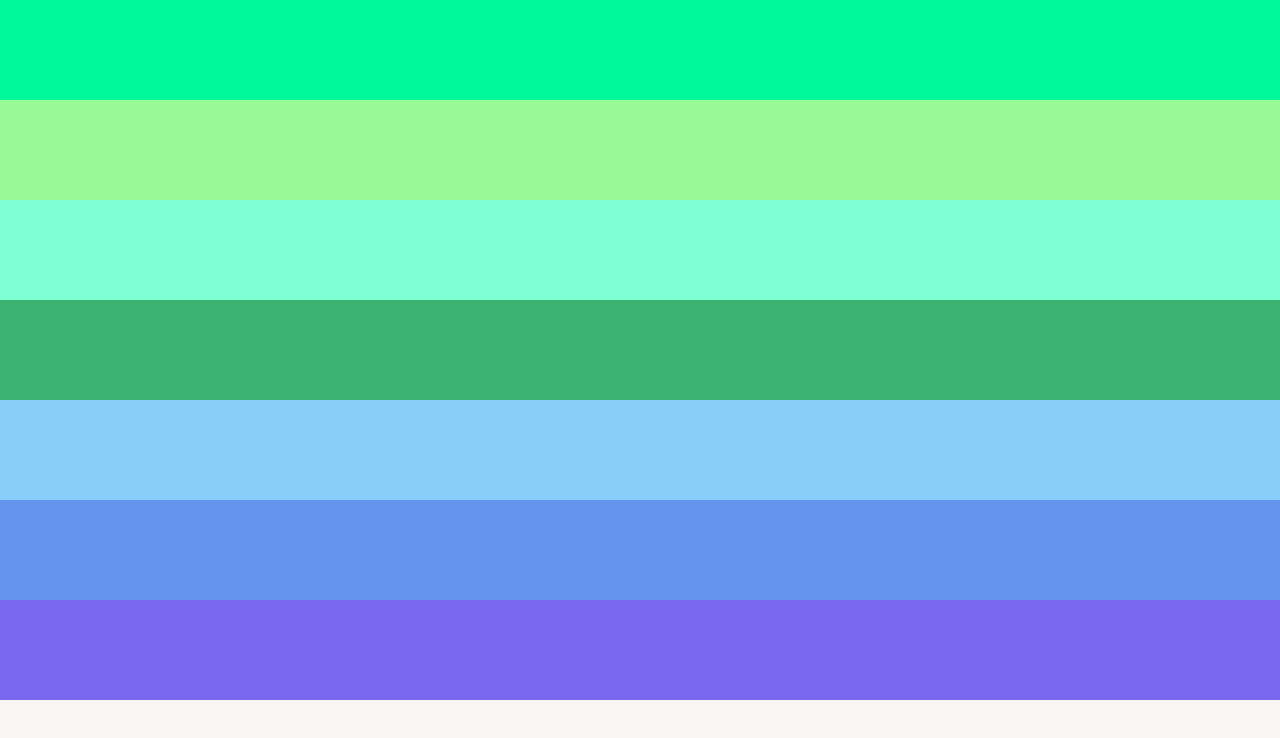
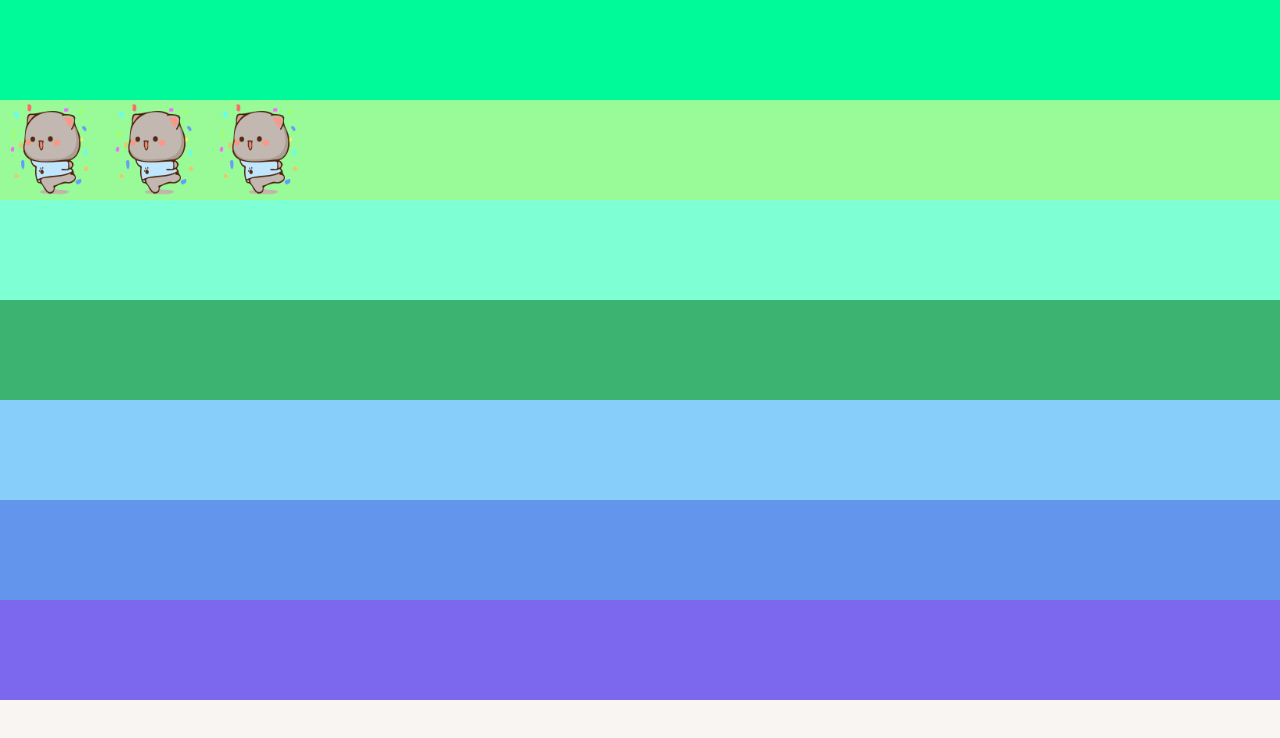
Before and after one commit to AlinaShilishpanova/Vova-s-25th-Birthday, a plain HTML site: page index.html in a window 1280 px wide. Drawn offline with Linux system fonts and the light colour scheme; a web font is replaced by a local one.

Commit message:
Котики (3 шт.)

```diff
--- a/index.html
+++ b/index.html
@@ -4,12 +4,12 @@
     <meta charset="UTF-8" />
     <meta http-equiv="X-UA-Compatible" content="IE=edge" />
     <meta name="viewport" content="width=device-width, initial-scale=1.0" />
-    <title>С днем рождения, хлебо-булочный завод!</title>
-    <link rel="icon" href="favicon.ico">   <!-- СКОРРЕКТИРОВАТЬ ССЫЛКУ -->
-    <link rel="icon" href="favicon.ico" sizes="any">   <!-- СКОРРЕКТИРОВАТЬ ССЫЛКУ -->
-    <link rel="icon" href="icon.svg" type="image/svg+xml">   <!-- СКОРРЕКТИРОВАТЬ ССЫЛКУ -->
-    <link rel="apple-touch-icon" href="apple-touch-icon.png">   <!-- СКОРРЕКТИРОВАТЬ ССЫЛКУ -->
-    <meta name="description" content="Мастерская ручной керамики Гончарный Круг. Уникальная керамика для вашего дома, мастер-классы по гончарному делу.">
+    <title>С днем рождения, хлебобулочный завод!</title>
+    <link rel="icon" href="favicon.ico" />   <!-- СКОРРЕКТИРОВАТЬ ССЫЛКУ -->
+    <link rel="icon" href="favicon.ico" sizes="any" />   <!-- СКОРРЕКТИРОВАТЬ ССЫЛКУ -->
+    <link rel="icon" href="icon.svg" type="image/svg+xml" />   <!-- СКОРРЕКТИРОВАТЬ ССЫЛКУ -->
+    <link rel="apple-touch-icon" href="apple-touch-icon.png" />   <!-- СКОРРЕКТИРОВАТЬ ССЫЛКУ -->
+    <meta name="description" content="Мастерская ручной керамики Гончарный Круг. Уникальная керамика для вашего дома, мастер-классы по гончарному делу." />
     <link rel="stylesheet" href="./fonts/fonts.css" />
     <link rel="stylesheet" href="./styles/global.css" />
     <link rel="stylesheet" href="./styles/style.css" />
@@ -20,7 +20,9 @@
     </header>
     <main class="content">
       <section class="section about">
-
+        <img  class="img_about" src="./images/ezgif-7b9a578c8d17cf87.gif"/>
+        <img  class="img_about" src="./images/ezgif-7b9a578c8d17cf87.gif"/>
+        <img  class="img_about" src="./images/ezgif-7b9a578c8d17cf87.gif"/>
       </section>
       <section class="section gallery">
 
--- a/styles/style.css
+++ b/styles/style.css
@@ -25,6 +25,10 @@
   background-color: PaleGreen;
 }
 
+.img_about {
+  height: 100%;
+}
+
 .gallery {
   height: 100px; /* УДАЛИТЬ */
   background-color: Aquamarine;
```
Also changed, not shown: images/AnimatedSticker.gif (added), images/ezgif-7b9a578c8d17cf87.gif (added), 1 other file.
